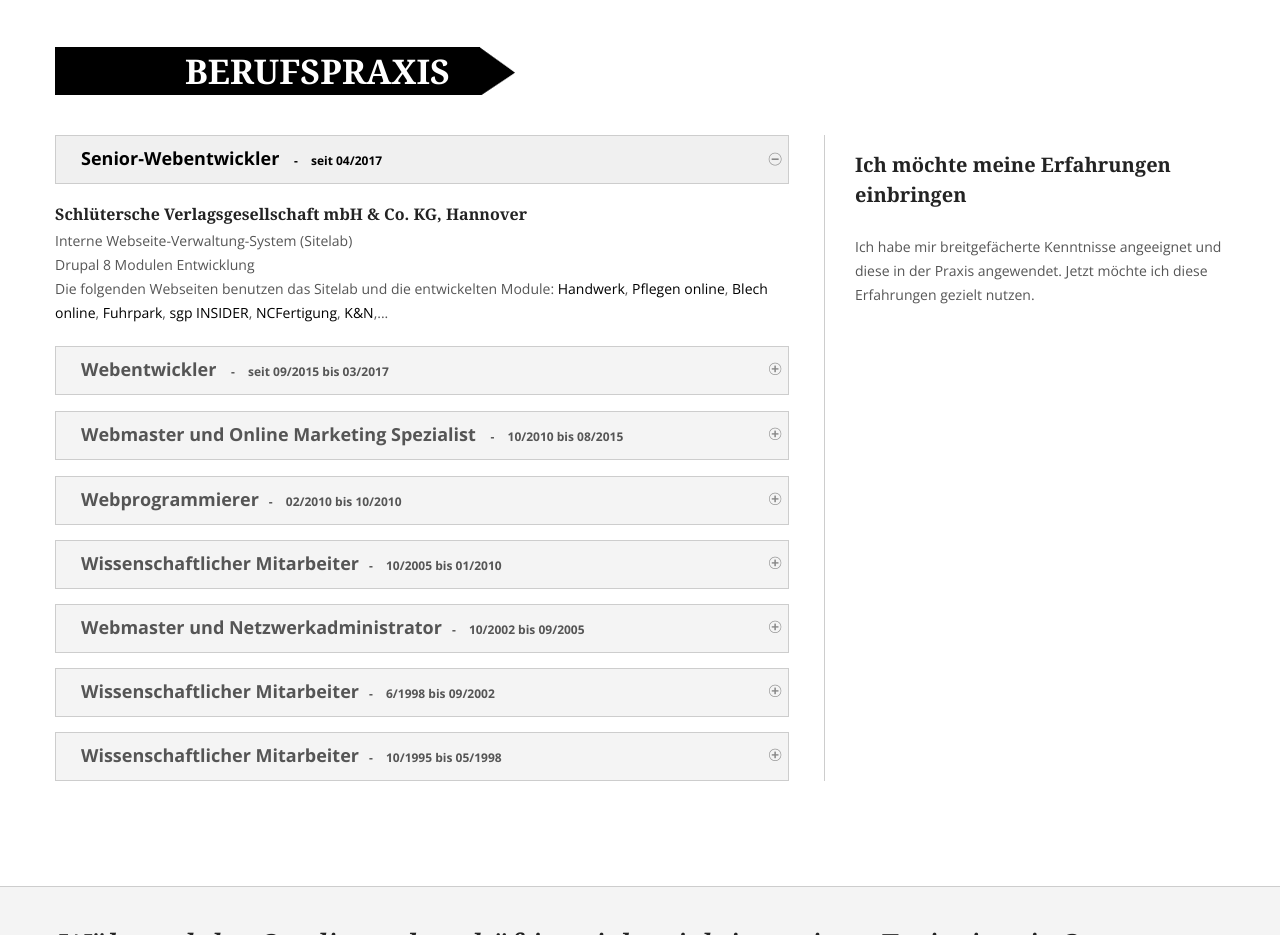
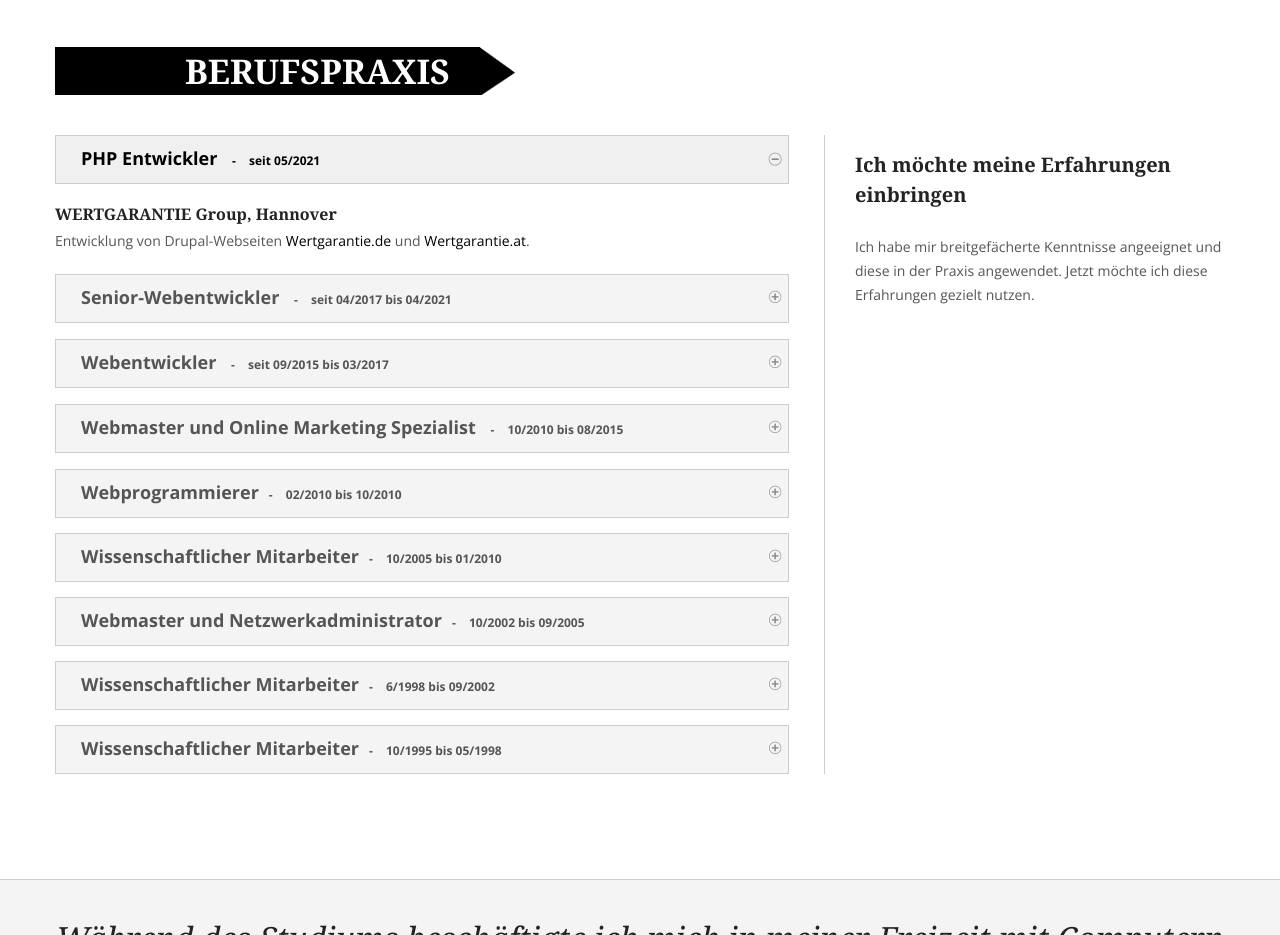
Before and after one commit to AntoninSlejska/AntoninSlejska.github.io, a plain HTML site: page index.html in a window 1280 px wide. Shown: the part 1080-2015 px from the top of the page. Drawn offline with nearby package versions, Linux system fonts and the light colour scheme.

Commit message:
Add Wertgarantie.

```diff
--- a/index.html
+++ b/index.html
@@ -154,7 +154,14 @@
 
             <div class="span8">
                 <div class="border_right">
-                      <div class="accordion-trigger">Senior-Webentwickler <span>- </span><span>seit 04/2017</span></div>
+                    <div class="accordion-trigger">PHP Entwickler <span>- </span><span>seit 05/2021</span></div>
+                    <div class="accordion-container">
+                        <h5>WERTGARANTIE Group, Hannover</h5>
+                        <p>Entwicklung von Drupal-Webseiten <a href="https://www.wertgarantie.de">Wertgarantie.de</a> und <a href="https://www.wertgarantie.at">Wertgarantie.at</a>.</p>
+                    </div>
+
+                    <div class="clearfix"></div>
+                    <div class="accordion-trigger">Senior-Webentwickler <span>- </span><span>seit 04/2017 bis 04/2021</span></div>
                     <div class="accordion-container">
                         <h5>Schlütersche Verlagsgesellschaft mbH & Co. KG, Hannover</h5>
                         <p>Interne Webseite-Verwaltung-System (Sitelab)</p>
```
Lines whose indentation alone changed are shown as unchanged.
